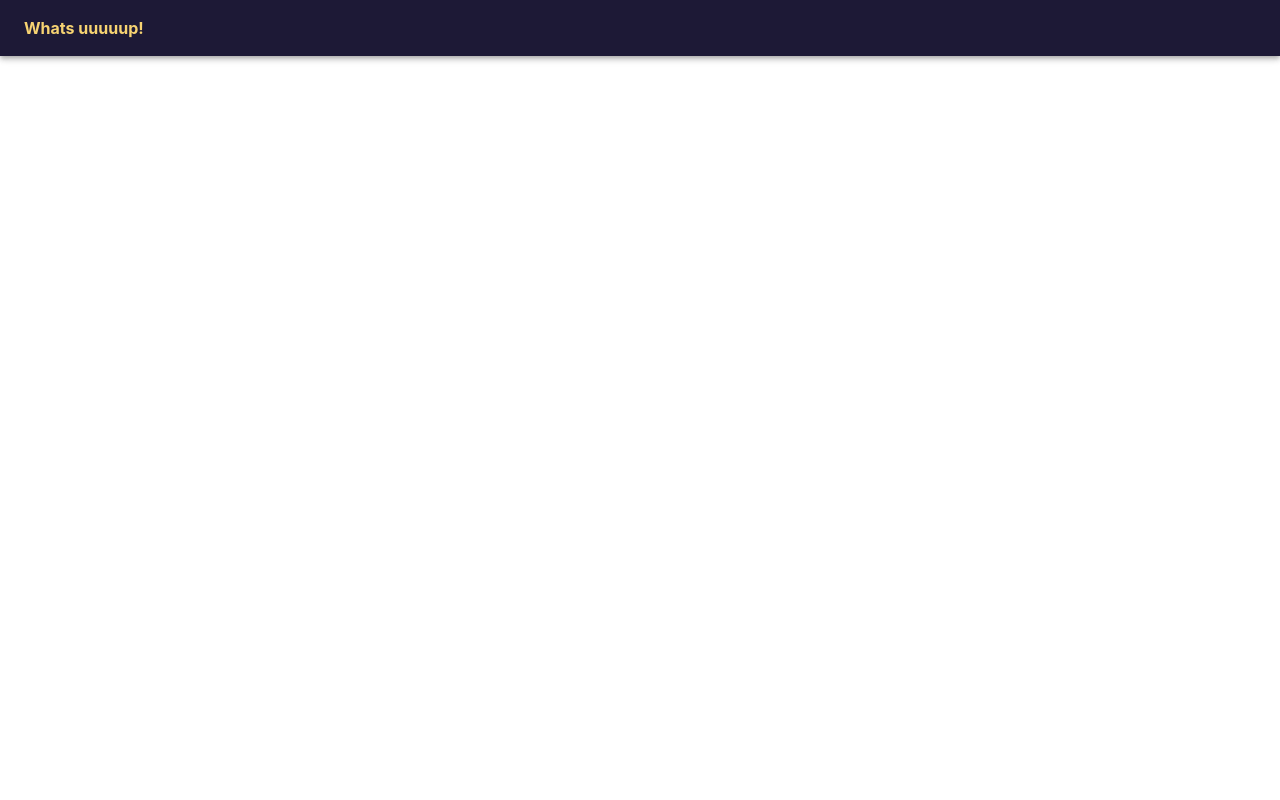
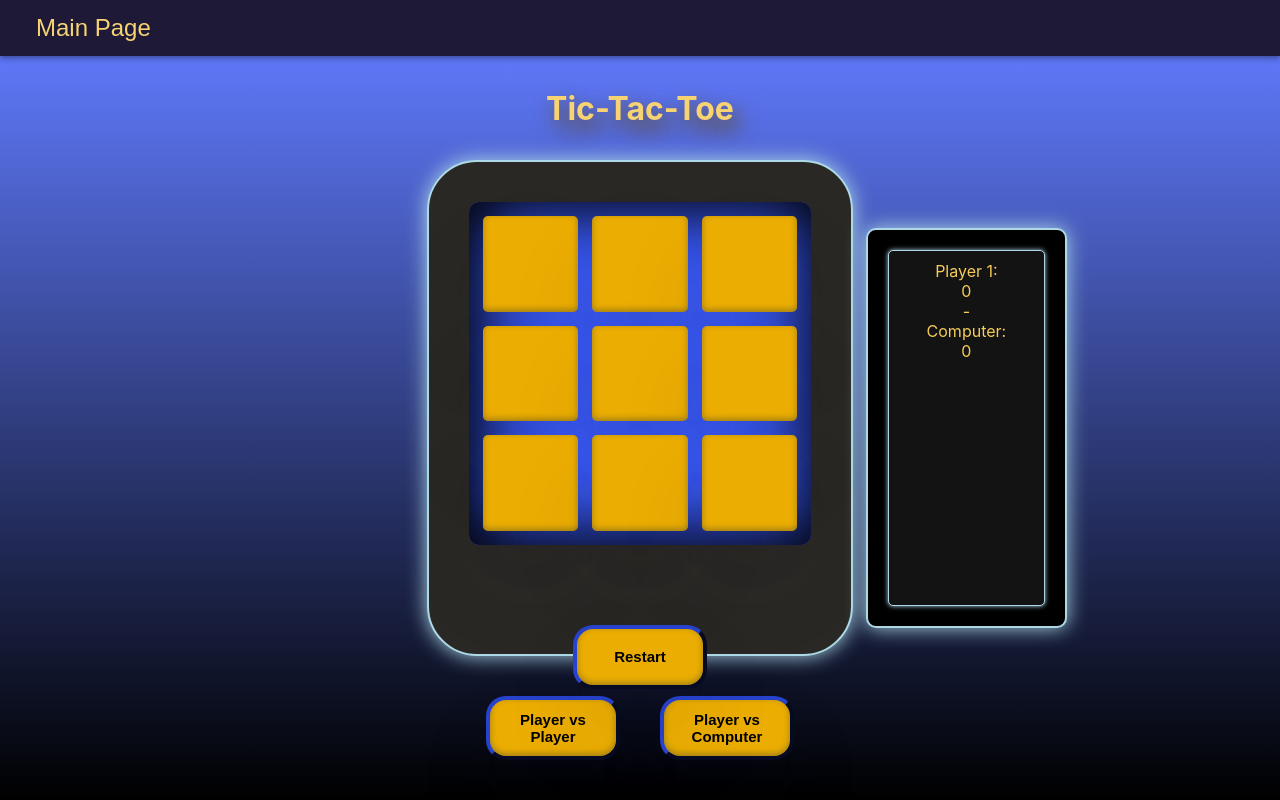
Before and after one commit to KashmirLb/Games-Web, a React (Create React App) app: page /tic-game1 in a window 1280 px wide. Built offline with nearby package versions, Linux system fonts and the light colour scheme; the HTML template or start-up script is replaced by a standard one.

Commit message:
Added player option
Added option to play vs player or Computer.
Had to split to two separate pages.
Added button in AppFrame to return to the start button page.
Player/Computer choice code needs cleanup.

```diff
--- a/src/App.css
+++ b/src/App.css
@@ -76,7 +76,6 @@
 }
 
 .right-container{
-
   text-align: center;
   padding:1%;
 }
@@ -123,6 +122,7 @@
 
 .game-buttons{
   height: 18vh;
+  width: 100%;
 }
 
 .game-container{
@@ -224,9 +224,10 @@
   box-shadow: rgba(50, 50, 93, 0.25) 0px 50px 100px -20px,
   rgba(0, 0, 0, 0.3) 0px 30px 60px -30px,
   rgba(10, 37, 64, 0.35) 0px -2px 6px 0px inset;
+   margin:20px;
    margin-top:20px;
    font-size: 15px;
-  font-weight: bold;
+   font-weight: bold;
    align-items: center;
    height: 64px;
    width: 134px;
@@ -234,7 +235,7 @@
    background-color: rgb(235, 173, 2);
 
    transition: 0.2s all ease-in-out;
-   border-width: 14px;
+   border-width: 4px;
    border-color: rgb(23, 39, 120);
 
    animation-name: scoreboard-appears;
@@ -242,6 +243,8 @@
 }
 
 .action-button:hover{
+
+  margin:12px;
   margin-top:20px;
   font-weight: bold;
   align-items: center;
@@ -250,7 +253,7 @@
   border-radius: 20px;
   background-color: rgb(247, 204, 86);
   border-width: 14px;
-  border-color: rgb(23, 39, 120);
+  border-color: rgb(54, 118, 221);
 }
 
 .win-text-container{
@@ -292,6 +295,7 @@
   height: 20vh;
   background-color: black;
   padding:20px;
+  margin-top:10px;
 
 
   border-radius: 10px;
--- a/src/App.jsx
+++ b/src/App.jsx
@@ -2,7 +2,8 @@ import './App.css';
 import { BrowserRouter as Router, Switch, Route } from 'react-router-dom'
 import AppFrame from './components/AppFrame';
 import MainPage from './pages/MainPage';
-import TicGamePage from './pages/TicGamePage';
+import TicGamePage1 from './pages/TicGamePage1';
+import TicGamePage2 from './pages/TicGamePage2';
 
 
 function App() {
@@ -13,8 +14,11 @@ function App() {
             <Route exact path="/">
               <MainPage/>
             </Route>
-            <Route path="/tic-game">
-              <TicGamePage/>
+            <Route path="/tic-game1">
+              <TicGamePage1/>
+            </Route>
+            <Route path="/tic-game2">
+              <TicGamePage2/>
             </Route>
           </AppFrame>
         </Switch>
--- a/src/components/AppFrame/AppFrame.jsx
+++ b/src/components/AppFrame/AppFrame.jsx
@@ -1,6 +1,7 @@
 import React from 'react'
 // import PropTypes from 'prop-types'
-import { Grid, AppBar, Toolbar } from '@material-ui/core'
+import { Grid, Link, AppBar, Toolbar, IconButton } from '@material-ui/core'
+import {Link as LinkRouter} from 'react-router-dom'
 
 
 const AppFrame = ({ children }) => {
@@ -12,7 +13,15 @@ const AppFrame = ({ children }) => {
                 <AppBar position="static">
                     <Toolbar variant="dense"
                     className="toolbar">
-                        Whats uuuuup!
+                         <IconButton color="inherit" aria-label="menu">
+                            <Link
+                            to="/"
+                            color="inherit"
+                            aria-label="menu"
+                            component={LinkRouter}>
+                                Main Page
+                            </Link>
+                        </IconButton>
                     </Toolbar>
                 </AppBar>
                 <Grid item
--- a/src/components/Tic-Tac-Toe-Game/GameWindow/GameWindow.jsx
+++ b/src/components/Tic-Tac-Toe-Game/GameWindow/GameWindow.jsx
@@ -5,7 +5,7 @@ import TicGame from '../TicGame'
 
 
 
-const GameWindow = ({setPlayer, setComputer}) => {
+const GameWindow = ({setPlayer, setComputer, buttonOption, playingVs}) => {
     return (<Grid container
         direction="row"
         alignItems="center"
@@ -26,17 +26,17 @@ const GameWindow = ({setPlayer, setComputer}) => {
                 justifyContent="center"
                 className="game-game">
                     <Grid item>
-                        <TicGame sp={setPlayer} sc={setComputer}/>
+                        <TicGame sp={setPlayer} sc={setComputer} vs={playingVs}/>
                     </Grid>
-
                 </Grid>
                 <Grid item container
                 className="game-buttons"
-                direction="row"
                 alignItems="center"
-                justifyContent="center">
-                    <Grid item>
-                        Buttons
+                justifyContent="center"
+                >
+                    <Grid item
+                    xs={12}>
+                        {buttonOption}
                     </Grid>
                 </Grid>
             </Grid>
--- a/src/components/Tic-Tac-Toe-Game/ScoreBoard/ScoreBoard.jsx
+++ b/src/components/Tic-Tac-Toe-Game/ScoreBoard/ScoreBoard.jsx
@@ -2,17 +2,17 @@ import { Grid } from '@material-ui/core'
 // import TicGame, {winLose}  from '../TicGame'
 // import PropTypes from 'prop-types'
 
-const ScoreBoard = ({type, player, computer}) => {
+const ScoreBoard = ({type, player, computer, second}) => {
 
     return (
         <Grid container className={type}>
             <Grid item className="scoreboard-text"
             xs={12}
             md={12}>
-                <div>Player:</div>
+                <div>Player 1:</div>
                 <div>{player}</div>
                 <div > - </div>
-                <div>Computer:</div>
+                <div>{second}</div>
                 <div>{computer}</div>
             </Grid>
         </Grid>
--- a/src/components/Tic-Tac-Toe-Game/TicGame/TicGame.jsx
+++ b/src/components/Tic-Tac-Toe-Game/TicGame/TicGame.jsx
@@ -31,18 +31,41 @@ buildMatrix(matrix);
 
 export const checkExist = (matrix, coords) => matrix.some(m =>m.x===coords.x && m.y===coords.y)
 
-function TicGame ({sp,sc}){
+var playerTurn="1"
+
+function TicGame ({sp, sc, vs}){
+
+    const vsPlayer=vs;
 
     function resetGame(){
         player=[]
         computer=[]
+        playerTurn="1"
         setGameText("Resetting Game...")
         setButtons(allButtons())
 
         setTimeout(()=>{
             setGameText("")
         },800)
+
+        console.log(vsPlayer)
     }
+
+    function vsComputer(){
+        setTimeout(()=>{
+            var compP = computerSelects(player, computer)
+            computerSelections(compP.x, compP.y)
+            disable=false;
+            if (checkWin(computer)){
+                setGameText("The computer has won...")
+                sc();
+                console.log(winLose)
+                disable=true}
+            setButtons(allButtons())
+        },1200)
+    }
+
+
 
     function playerSelections(xp , yp){
 
@@ -70,35 +93,59 @@ function TicGame ({sp,sc}){
 
     var disable = false;
 
-    const playerClicked = position =>{
+
+    const player1Clicked = position =>{
 
         playerSelections(position.x, position.y)
         disable=true;
         setButtons(allButtons())
 
         if (!endGame(player, computer)&&!checkWin(player)){
+            // vsComputer();
+            if (vsPlayer){
 
+                playerTurn="2"
                 setTimeout(()=>{
-                var compP = computerSelects(player, computer)
-                computerSelections(compP.x, compP.y)
-                disable=false;
-                if (checkWin(computer)){
-                    setGameText("The computer has won...")
-                    sc();
-                    console.log(winLose)
-                    disable=true}
+
+                    console.log(playerTurn)
+                    disable=false
                     setButtons(allButtons())
-            },1200)
+                },200)
             }
+            else vsComputer();
+        }
+
         if(endGame(player, computer)) setGameText("Game Over")
         if(checkWin(player)) {
-            setGameText("You Win!!!")
+            if (vsPlayer) setGameText("Player 1 Wins!")
+            else setGameText("You Win!!!")
             sp();
     }
 }
 
+    const player2Clicked = position =>{
+
+        computerSelections(position.x, position.y)
+        disable=true;
+        setButtons(allButtons())
+
+
+        if (!endGame(player, computer)&&!checkWin(computer)){
+        setTimeout(()=>{
+            playerTurn="1"
+            disable=false
+            setButtons(allButtons())
+            },200)
+        }
+        if(endGame(player, computer)) setGameText("Game Over")
+        if(checkWin(computer)) {
+            setGameText("Player 2 Wins!")
+            sc();
+    }}
+
     const clickChoice = position =>{
-        if (!endGame(player, computer)&&!checkWin(player,"player")&&!checkWin(computer,"pc")) playerClicked(position);
+        if (!endGame(player, computer)&&!checkWin(player,"player")&&!checkWin(computer,"pc")&&playerTurn==="1") player1Clicked(position);
+        else if (!endGame(player, computer)&&!checkWin(player,"player")&&!checkWin(computer,"pc")&&playerTurn==="2") player2Clicked(position);
         else console.log("Game has ended!!")
     }
 
--- a/src/components/Tic-Tac-Toe-Game/TicGameContainer/TicGameContainer.jsx
+++ b/src/components/Tic-Tac-Toe-Game/TicGameContainer/TicGameContainer.jsx
@@ -2,14 +2,23 @@ import React, { useState } from 'react'
 import { Grid } from '@material-ui/core'
 import GameWindow from '../GameWindow'
 import ScoreBoard from '../ScoreBoard'
+import { useHistory } from 'react-router-dom';
 
 // import PropTypes from 'prop-types'
 
+var buttonOption="";
 
+const viewMount = (component, player, computer, vsPlayer, vsComputer, second) =>{
 
-const viewMount = (component, player, computer) =>{
+    const mountButtons = () => (
+        <div>
+            <button className="action-button" onClick={vsPlayer}>Player vs Player</button>
+            <button className="action-button" onClick={vsComputer}>Player vs Computer</button>
+        </div>
+    )
 
     if(window.innerWidth<=800){
+        buttonOption=<ScoreBoard type="scoreboard-container-small" player={player} computer={computer} second={second}/>
         return(
             <Grid container>
                 <Grid item
@@ -26,7 +35,8 @@ const viewMount = (component, player, computer) =>{
                     className="right-container">
                         <Grid item
                         xs={10}>
-                            <ScoreBoard type="scoreboard-container-small" player={player} computer={computer}/>
+                           <button className="action-button" onClick={vsPlayer}>Player vs Player</button>
+                           <button className="action-button" onClick={vsComputer}>Player vs Computer</button>
                         </Grid>
                 </Grid>
                 <Grid item container
@@ -42,7 +52,11 @@ const viewMount = (component, player, computer) =>{
             </Grid>
         )
     }
-    else return(
+    else
+    buttonOption=mountButtons();
+    return(
+
+
         <Grid container>
                 <Grid item container
                 justifyContent="center"
@@ -67,17 +81,29 @@ const viewMount = (component, player, computer) =>{
                     className="right-container">
                      <Grid item
                      md={6}>
-                        <ScoreBoard type="scoreboard-container-big" player={player} computer={computer}/>
+                        <ScoreBoard type="scoreboard-container-big" player={player} computer={computer} second={second}/>
                     </Grid>
             </Grid>
         </Grid>
     )
 }
 
-const TicGameContainer = () => {
+const TicGameContainer = ({vsP, second}) => {
 
     const [playerPoints, setPlayerPoints] = useState(0);
     const [computerPoints, setComputerPoints] = useState(0);
+
+    const history = useHistory();
+
+    const vsComputer = () =>{
+        history.push("/tic-game1")
+        window.location.reload(false)
+    }
+
+    const vsPlayer = () =>{
+        history.push("/tic-game2")
+        window.location.reload(false)
+    }
 
     const computerPointsF = () =>{
         setComputerPoints(computerPoints+1)
@@ -88,7 +114,8 @@ const TicGameContainer = () => {
     }
 
 
-    return viewMount(<GameWindow setPlayer={playerPointsF} setComputer={computerPointsF}/>, playerPoints, computerPoints);
+
+    return viewMount(<GameWindow setPlayer={playerPointsF} setComputer={computerPointsF} buttonOption={buttonOption} playingVs={vsP}/>, playerPoints, computerPoints, vsPlayer, vsComputer, second);
 }
 
 // GameContainer.propTypes = {
--- a/src/pages/MainPage.jsx
+++ b/src/pages/MainPage.jsx
@@ -9,7 +9,7 @@ const MainPage = () => {
 
     const onClickHandler = ()=>{
         // history.push("/tic-game")
-        setStartButton(<div className="start-button-effect" onAnimationEnd={()=>history.push("/tic-game")}></div>)
+        setStartButton(<div className="start-button-effect" onAnimationEnd={()=>history.push("/tic-game1")}></div>)
     }
 
     const [startButton, setStartButton] = useState(
--- a/src/pages/TicGamePage.jsx
+++ b/src/pages/TicGamePage1.jsx
@@ -2,10 +2,10 @@ import React from 'react'
 import TicGameContainer from '../components/Tic-Tac-Toe-Game/TicGameContainer'
 // import PropTypes from 'prop-types'
 
-const TicGamePage = () => {
+const TicGamePage1 = () => {
     return (
         <div>
-            <TicGameContainer/>
+            <TicGameContainer vsP={false} second="Computer: "/>
         </div>
     )
 }
@@ -14,4 +14,4 @@ const TicGamePage = () => {
 
 // }
 
-export default TicGamePage
+export default TicGamePage1
--- /dev/null
+++ b/src/pages/TicGamePage2.jsx
@@ -0,0 +1,17 @@
+import React from 'react'
+import TicGameContainer from '../components/Tic-Tac-Toe-Game/TicGameContainer'
+// import PropTypes from 'prop-types'
+
+const TicGamePage2 = () => {
+    return (
+        <div>
+            <TicGameContainer vsP={true} second="Player 2: "/>
+        </div>
+    )
+}
+
+// TicGamePage.propTypes = {
+
+// }
+
+export default TicGamePage2
```
Lines whose indentation alone changed are shown as unchanged.
